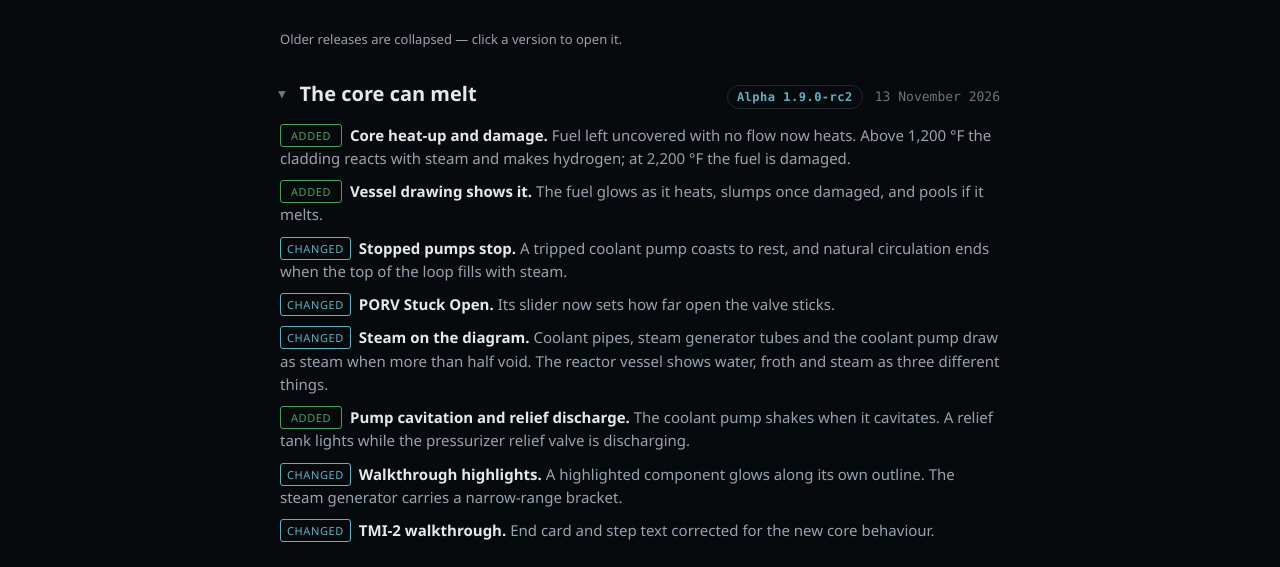
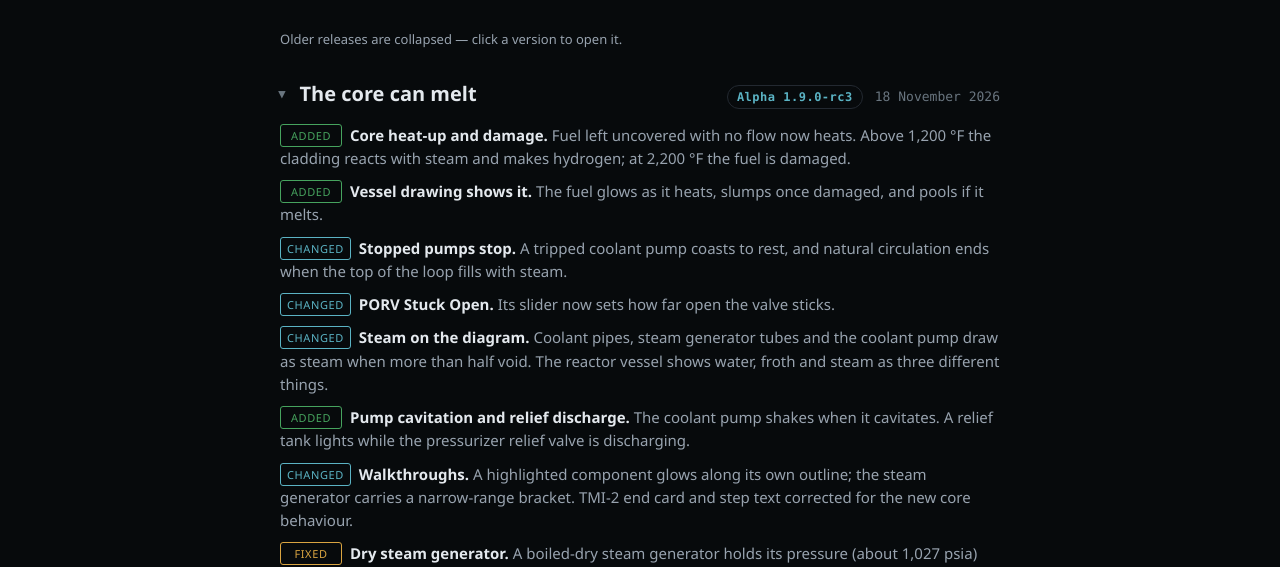
Before and after one commit to TH462/Reactor-Dynamics, a plain HTML site: page changelog.html in a window 1280 px wide. Shown: the part 237-804 px from the top of the page. Drawn offline with Linux system fonts and the light colour scheme.

Commit message:
Alpha 1.9.0-rc3: dry steam generator fix in the player changelog; CHANGELOG entries filed under the pending version
Co-Authored-By: Claude Opus 5.5 <noreply@anthropic.com>
Claude-Session: https://claude.ai/code/session_014FS2gmhztoEwWj3oS9qMLM

```diff
--- a/changelog.html
+++ b/changelog.html
@@ -168,8 +168,8 @@
   <details class="log-entry" open>
     <summary class="log-head">
       <h2>The core can melt</h2>
-      <span class="log-ver mono">Alpha 1.9.0-rc2</span>
-      <time class="log-date mono" datetime="2026-11-13">13 November 2026</time>
+      <span class="log-ver mono">Alpha 1.9.0-rc3</span>
+      <time class="log-date mono" datetime="2026-11-18">18 November 2026</time>
     </summary>
     <ul>
       <li><span class="log-tag added">Added</span><strong>Core heat-up and damage.</strong> Fuel left uncovered with no flow now heats. Above 1,200 °F the cladding reacts with steam and makes hydrogen; at 2,200 °F the fuel is damaged.</li>
@@ -178,8 +178,8 @@
       <li><span class="log-tag changed">Changed</span><strong>PORV Stuck Open.</strong> Its slider now sets how far open the valve sticks.</li>
       <li><span class="log-tag changed">Changed</span><strong>Steam on the diagram.</strong> Coolant pipes, steam generator tubes and the coolant pump draw as steam when more than half void. The reactor vessel shows water, froth and steam as three different things.</li>
       <li><span class="log-tag added">Added</span><strong>Pump cavitation and relief discharge.</strong> The coolant pump shakes when it cavitates. A relief tank lights while the pressurizer relief valve is discharging.</li>
-      <li><span class="log-tag changed">Changed</span><strong>Walkthrough highlights.</strong> A highlighted component glows along its own outline. The steam generator carries a narrow-range bracket.</li>
-      <li><span class="log-tag changed">Changed</span><strong>TMI-2 walkthrough.</strong> End card and step text corrected for the new core behaviour.</li>
+      <li><span class="log-tag changed">Changed</span><strong>Walkthroughs.</strong> A highlighted component glows along its own outline; the steam generator carries a narrow-range bracket. TMI-2 end card and step text corrected for the new core behaviour.</li>
+      <li><span class="log-tag fixed">Fixed</span><strong>Dry steam generator.</strong> A boiled-dry steam generator holds its pressure (about 1,027 psia) instead of reading 2,466 psia, and SG Safeties Lifting no longer lights with no steam flowing.</li>
     </ul>
   </details>
 
--- a/site/release.js
+++ b/site/release.js
@@ -23,4 +23,4 @@
  * itself from this string, so rebuild it AFTER changing this, never before (#258).
  */
 
-window.RD_RELEASE = "Alpha 1.9.0-rc2";
+window.RD_RELEASE = "Alpha 1.9.0-rc3";
```
Also changed, not shown: 1 other file.
